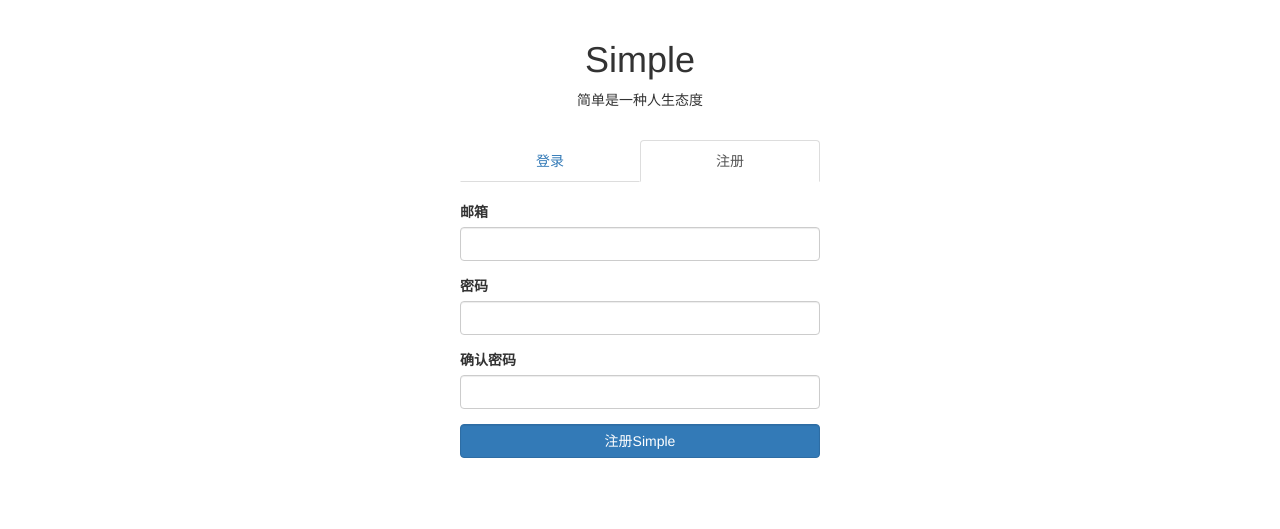
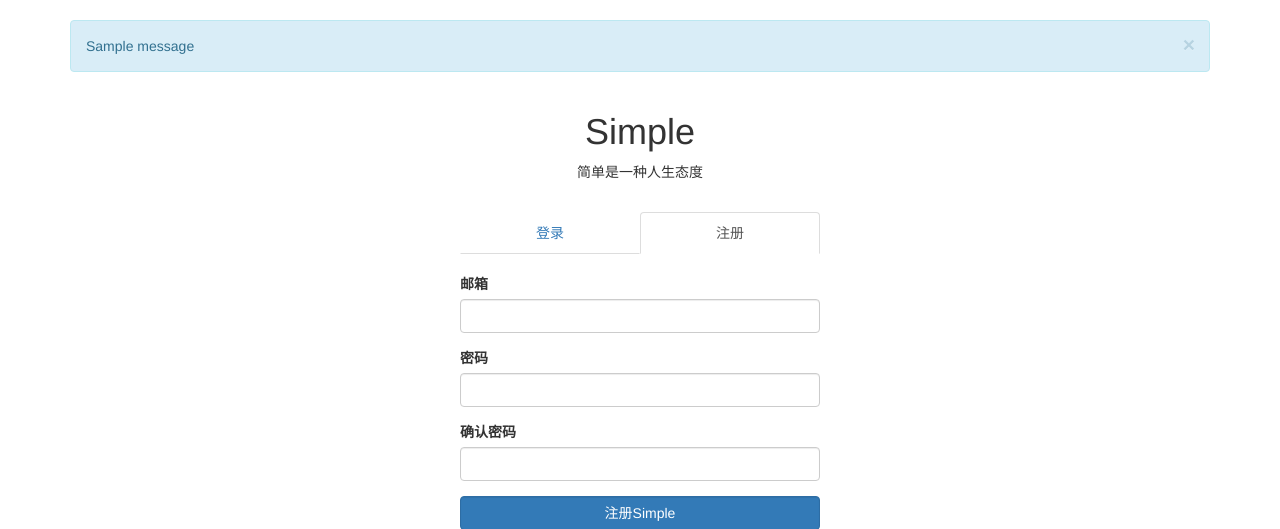
Before and after one commit to widiot/simple, a Flask app: page /register in a window 1280 px wide. Shown: the part 51-580 px from the top of the page. Run offline with Flask 2, Linux system fonts and the light colour scheme; tables that the repository leaves empty hold one stand-in row (values such as "Sample post"); one stand-in notice (Sample message) is shown; some libraries are stand-ins or nearby versions.

Commit message:
测试了发送验证邮件，和退出

```diff
--- a/simpleblog/auth/views.py
+++ b/simpleblog/auth/views.py
@@ -25,7 +25,8 @@ def login():
 @auth.route('/logout', methods=['GET', 'POST'])
 def logout():
     logout_user()
-    flash('成功退出登录')
+    flash('你已经退出登录')
+    return redirect(url_for('main.index'))
 
 
 # 注册
--- a/simpleblog/models.py
+++ b/simpleblog/models.py
@@ -120,7 +120,7 @@ class User(UserMixin, db.Model):
 
     # 验证令牌是否正确
     def confirm(self, token):
-        s = Serializer(current_app['SECRET_KEY'])
+        s = Serializer(current_app.config['SECRET_KEY'])
         try:
             data = s.loads(token)
         except:
--- a/simpleblog/templates/base.html
+++ b/simpleblog/templates/base.html
@@ -66,6 +66,14 @@
 
 {% block content %}
     <div class="container">
+        {% for message in get_flashed_messages() %}
+            <div class="alert alert-info alert-dismissable" role="alert">
+                <button type="button" class="close" data-dismiss="alert" aria-label="Close">
+                    <span aria-hidden="true">&times;</span>
+                </button>
+                {{ message }}
+            </div>
+        {% endfor %}
         {% block page_content %}{% endblock %}
     </div>
 {% endblock %}
```
Also changed, not shown: tests/test_auth.py (+13 -0 lines), simpleblog/database-test.db.
